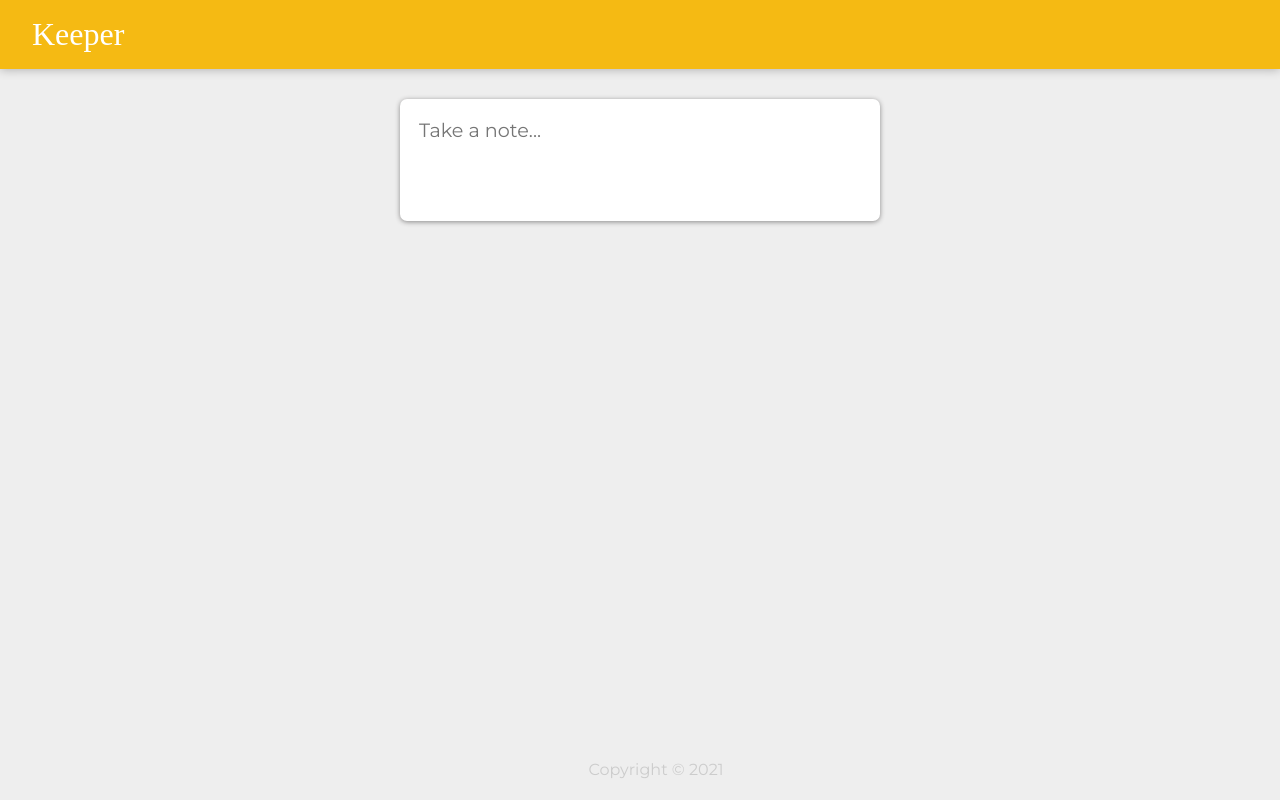
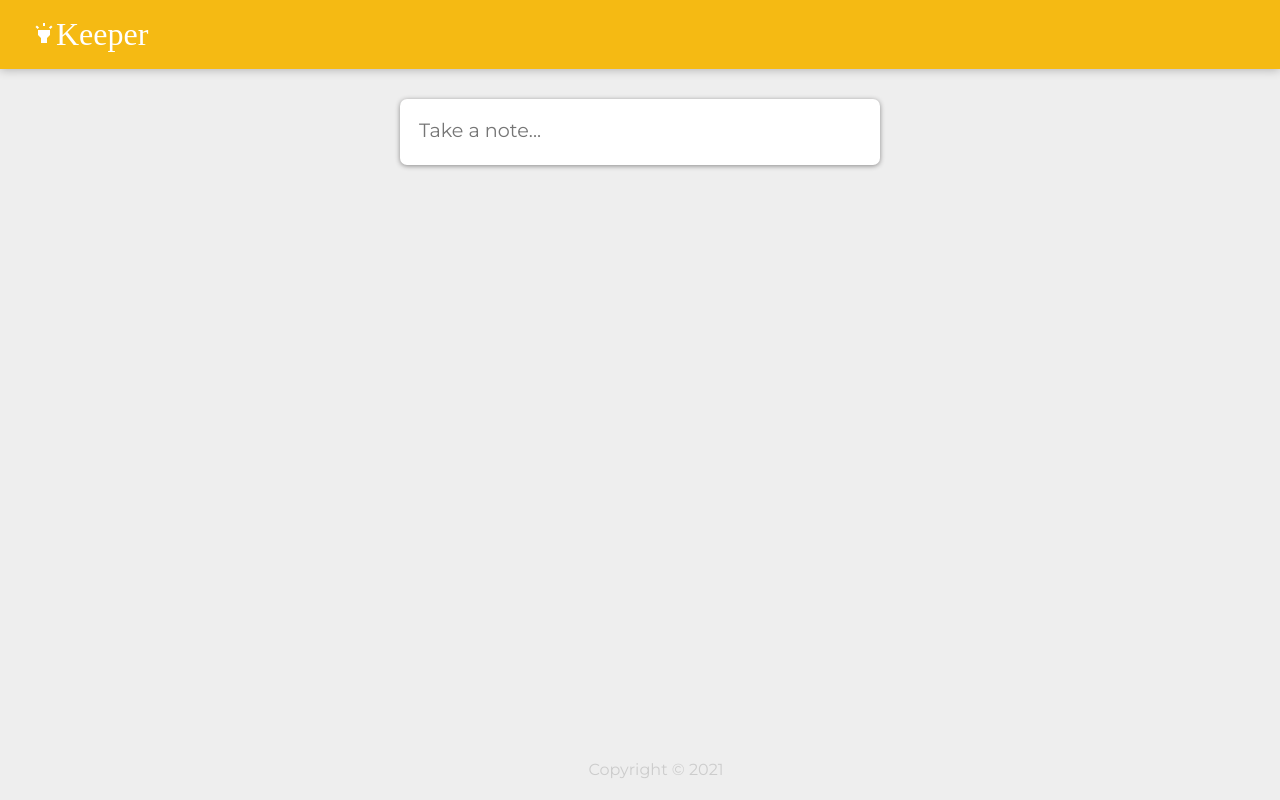
Before and after one commit to azazel-oss/keeper-app, a React (Create React App) app: page / in a window 1280 px wide. Built offline with nearby package versions, Linux system fonts and the light colour scheme; a web font is replaced by a local one.

Commit message:
Update with more styling and dependencies

```diff
--- a/package.json
+++ b/package.json
@@ -3,6 +3,8 @@
   "version": "0.1.0",
   "private": true,
   "dependencies": {
+    "@material-ui/core": "^4.11.3",
+    "@material-ui/icons": "^4.11.2",
     "@testing-library/jest-dom": "^5.11.10",
     "@testing-library/react": "^11.2.6",
     "@testing-library/user-event": "^12.8.3",
--- a/public/styles.css
+++ b/public/styles.css
@@ -67,7 +67,7 @@ footer p {
   outline: none;
 }
 
-form {
+form.create-note {
   position: relative;
   width: 480px;
   margin: 30px auto 20px auto;
@@ -76,8 +76,8 @@ form {
   border-radius: 7px;
   box-shadow: 0 1px 5px rgb(138, 137, 137);
 }
-form input,
-form textarea {
+form.create-note input,
+form.create-note textarea {
   width: 100%;
   border: none;
   padding: 4px;
@@ -86,7 +86,7 @@ form textarea {
   font-family: inherit;
   resize: none;
 }
-form button {
+form.create-note button {
   position: absolute;
   right: 18px;
   bottom: -18px;
--- a/src/components/Header.jsx
+++ b/src/components/Header.jsx
@@ -1,9 +1,13 @@
 import React from "react";
+import HighlightIcon from "@material-ui/icons/Highlight";
 
 function Header() {
   return (
     <header>
-      <h1>Keeper</h1>
+      <h1>
+        <HighlightIcon />
+        Keeper
+      </h1>
     </header>
   );
 }
--- a/src/components/Note.jsx
+++ b/src/components/Note.jsx
@@ -1,4 +1,5 @@
 import React from "react";
+import DeleteIcon from "@material-ui/icons/Delete";
 
 function Note(props) {
   return (
@@ -10,7 +11,7 @@ function Note(props) {
           props.onAction(props.id);
         }}
       >
-        DELETE
+        <DeleteIcon />
       </button>
     </div>
   );
```
Also changed, not shown: 1 other file (tests, documents, lock files or other folders).
